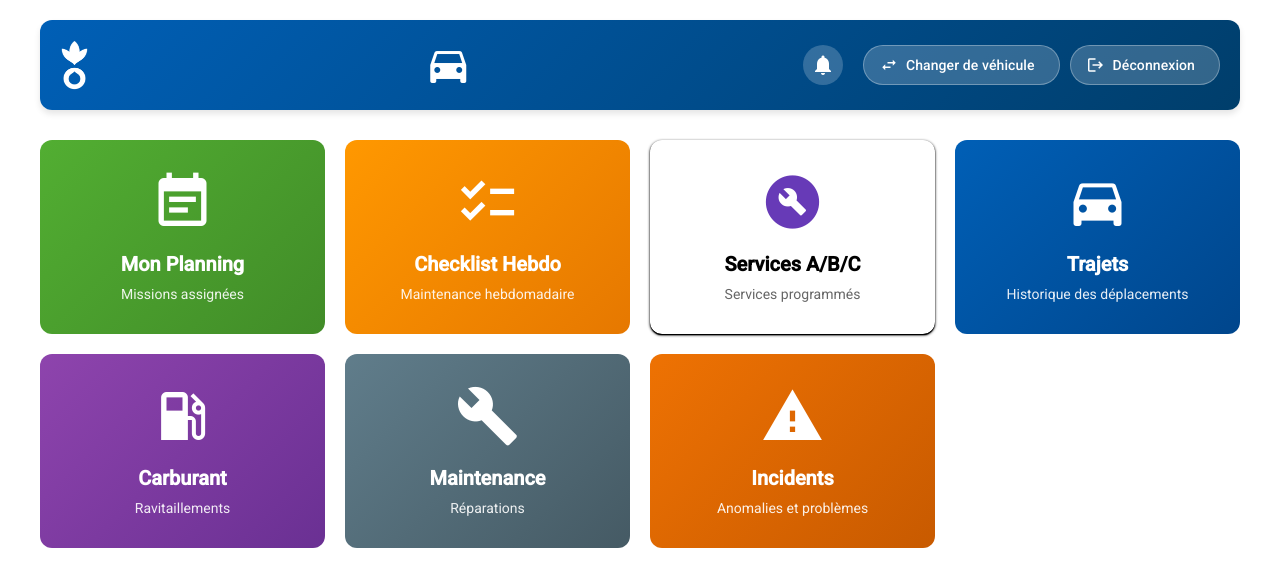
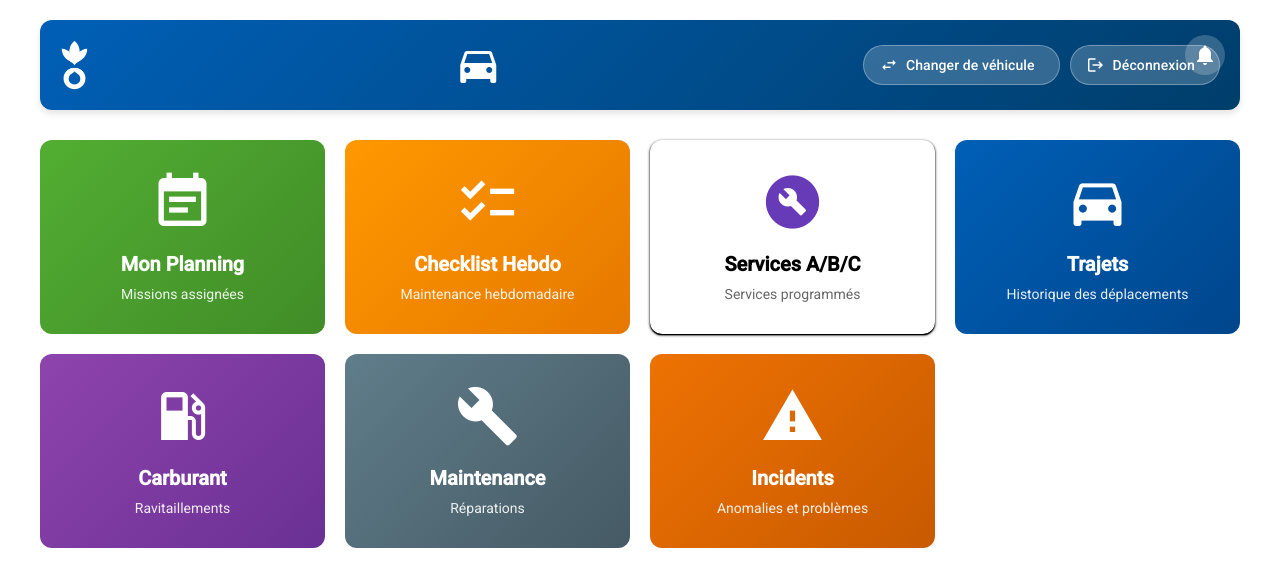
Before and after one commit to Archi-web3/FleetTrack, an Angular app in the folder Angular/e-logbook/: page /dashboard in a window 1280 px wide. Shown: the top 586 px of the page. Built offline with nearby package versions, Linux system fonts and the light colour scheme.

Commit message:
fix(ui): move notification bell to top-right to fix layout overlap

```diff
--- a/Angular/e-logbook/src/app/features/dashboard/dashboard.html
+++ b/Angular/e-logbook/src/app/features/dashboard/dashboard.html
@@ -1,6 +1,11 @@
 <div class="dashboard-container">
     <!-- Header -->
     <div class="dashboard-header">
+        <!-- NOUVEAU: Notification Bell (Top Right) -->
+        <button mat-icon-button (click)="openInbox()" class="notification-btn-absolute">
+            <mat-icon>notifications</mat-icon>
+        </button>
+
         <!-- NOUVEAU: Logo ACF -->
         <div class="logo-container">
             <img src="acf-logo.png" alt="ACF Logo" class="acf-logo">
@@ -23,11 +28,6 @@
         </div>
 
         <div class="header-actions">
-            <!-- NOUVEAU: Inbox Button -->
-            <button mat-icon-button (click)="openInbox()" class="action-btn inbox-btn"
-                style="color: white; margin-right: 10px;">
-                <mat-icon>notifications</mat-icon>
-            </button>
             <button mat-stroked-button (click)="changeVehicle()">
                 <mat-icon>swap_horiz</mat-icon>
                 Changer de véhicule
--- a/Angular/e-logbook/src/app/features/dashboard/dashboard.scss
+++ b/Angular/e-logbook/src/app/features/dashboard/dashboard.scss
@@ -14,6 +14,21 @@
     border-radius: 12px;
     color: white;
     box-shadow: 0 4px 6px rgba(0, 0, 0, 0.1);
+    position: relative; // Pour positionner la cloche en absolu
+
+    // NOUVEAU: Bouton Notification Absolute
+    .notification-btn-absolute {
+        position: absolute;
+        top: 15px;
+        right: 15px;
+        color: white;
+        background: rgba(255, 255, 255, 0.2);
+        z-index: 10;
+
+        &:hover {
+            background: rgba(255, 255, 255, 0.3);
+        }
+    }
 
     // NOUVEAU: Style pour le logo ACF
     .logo-container {
```
